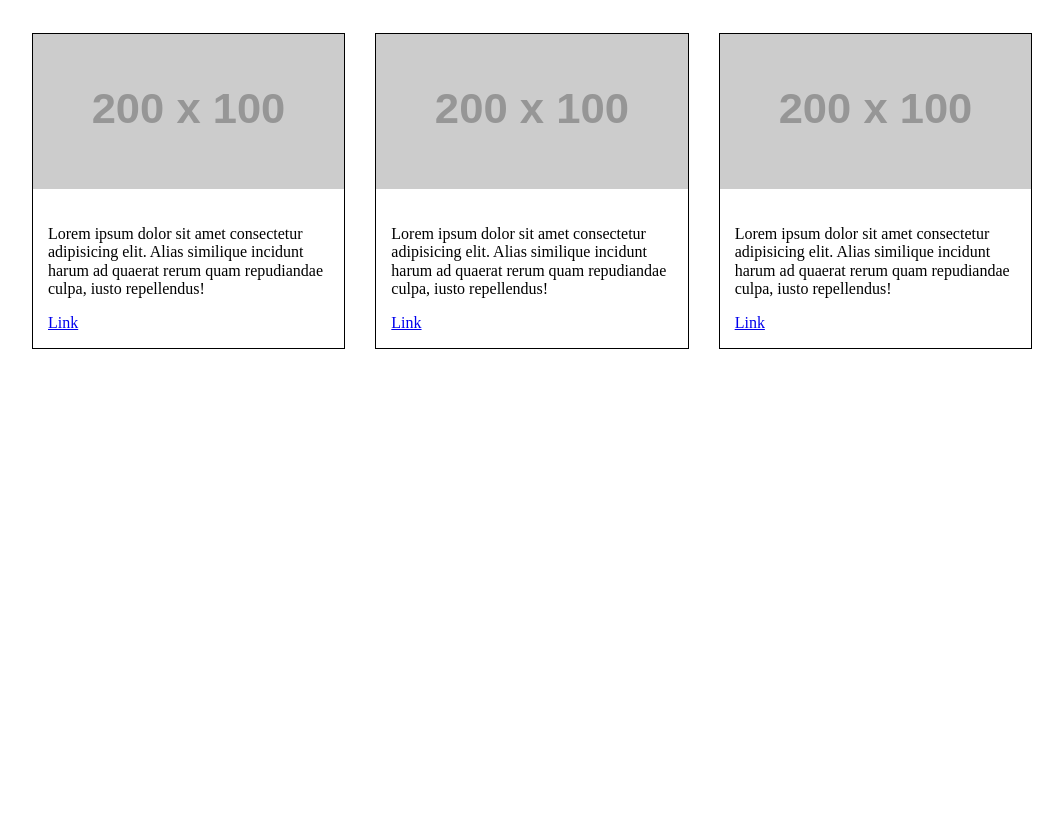
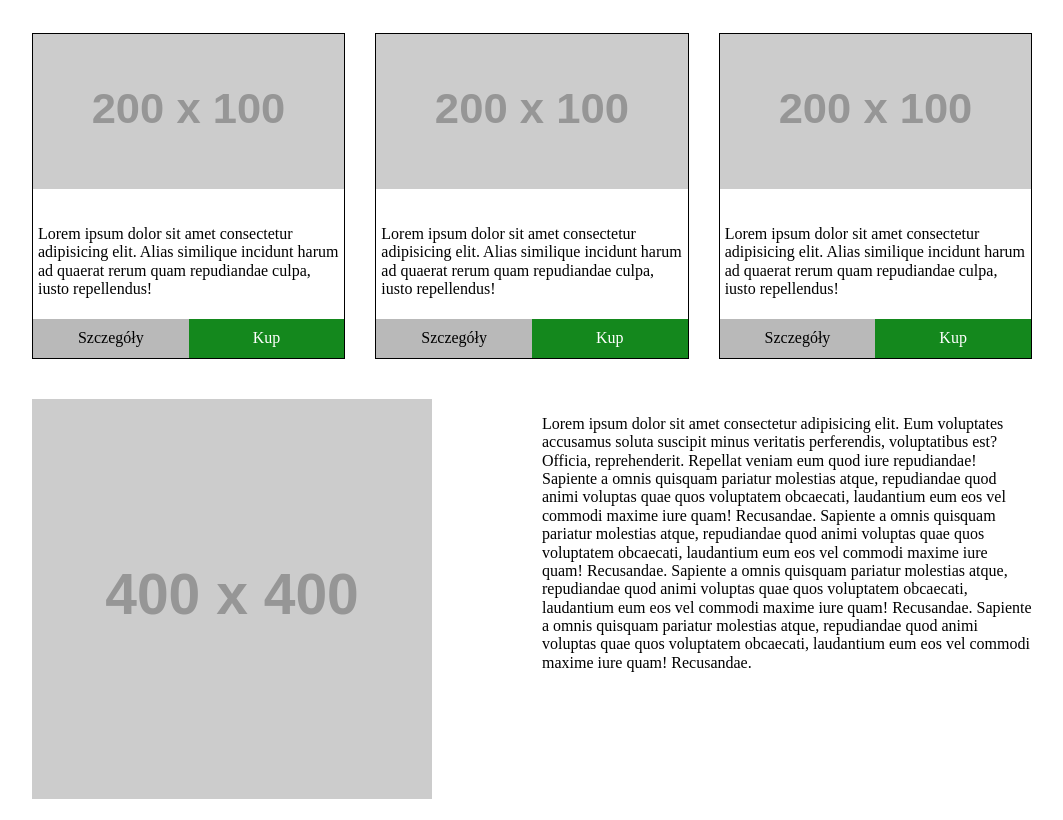
Before and after one commit to amamajcher/shoper-up, a plain HTML site: page index.html in a window 1280 px wide. Shown: the part 456-1276 px from the top of the page, without its empty margins (108-1171 px from the left). Before the commit the page ends 825 px from the top, so only its background shows below. Drawn offline with Linux system fonts and the light colour scheme; placeholder pictures from the web are drawn by us.

Commit message:
new features

```diff
--- a/index.html
+++ b/index.html
@@ -19,6 +19,7 @@
                     <a href="#">Strona główna</a>
                     <a href="#">Oferta</a>
                     <a href="#">Cennik</a>
+                    <a href="#">O nas</a>
                     <a href="#">Kontakt</a>
                 </nav>
             </div>
@@ -36,7 +37,14 @@
                             <img src="https://via.placeholder.com/200x100" alt="test">
                             <div class="box__content">
                                 <p>Lorem ipsum dolor sit amet consectetur adipisicing elit. Alias similique incidunt harum ad quaerat rerum quam repudiandae culpa, iusto repellendus!</p>
-                                <a href="#">Link</a>
+                                    <div class="box-buttons">
+                                        <div class="button-desc">
+                                            <a href="#">Szczegóły</a>
+                                        </div>
+                                        <div class="button-buy">
+                                            <a href="#">Kup</a>
+                                        </div>
+                                    </div>
                             </div>
                         </div>
                     </div>
@@ -45,7 +53,14 @@
                             <img src="https://via.placeholder.com/200x100" alt="test">
                             <div class="box__content">
                                 <p>Lorem ipsum dolor sit amet consectetur adipisicing elit. Alias similique incidunt harum ad quaerat rerum quam repudiandae culpa, iusto repellendus!</p>
-                                <a href="#">Link</a>
+                                <div class="box-buttons">
+                                    <div class="button-desc">
+                                        <a href="#">Szczegóły</a>
+                                    </div>
+                                    <div class="button-buy">
+                                        <a href="#">Kup</a>
+                                    </div>
+                                </div>
                             </div>
                         </div>
                     </div>
@@ -54,9 +69,45 @@
                             <img src="https://via.placeholder.com/200x100" alt="test">
                             <div class="box__content">
                                 <p>Lorem ipsum dolor sit amet consectetur adipisicing elit. Alias similique incidunt harum ad quaerat rerum quam repudiandae culpa, iusto repellendus!</p>
-                                <a href="#">Link</a>
+                                <div class="box-buttons">
+                                    <div class="button-desc">
+                                        <a href="#">Szczegóły</a>
+                                    </div>
+                                    <div class="button-buy">
+                                        <a href="#">Kup</a>
+                                    </div>
+                                </div>
                             </div>
                         </div>
+                    </div>
+                </div>
+            </div>
+        </section>
+        <section>
+            <div class="container">
+                <!--Moduł WTF-->
+            </div>
+        </section>
+        <section>
+            <div class="container">
+                <div class="two-columns-grid">
+                    <div class="two-columns-grid-item">
+                        <img src="https://via.placeholder.com/400x400" alt="test">
+                    </div>
+                    <div class="two-columns-grid-item">
+                        <p>Lorem ipsum dolor sit amet consectetur adipisicing elit. Eum voluptates accusamus soluta suscipit minus veritatis perferendis, voluptatibus est? Officia, reprehenderit. Repellat veniam eum quod iure repudiandae! Sapiente a omnis quisquam pariatur molestias atque, repudiandae quod animi voluptas quae quos voluptatem obcaecati, laudantium eum eos vel commodi maxime iure quam! Recusandae. Sapiente a omnis quisquam pariatur molestias atque, repudiandae quod animi voluptas quae quos voluptatem obcaecati, laudantium eum eos vel commodi maxime iure quam! Recusandae. Sapiente a omnis quisquam pariatur molestias atque, repudiandae quod animi voluptas quae quos voluptatem obcaecati, laudantium eum eos vel commodi maxime iure quam! Recusandae. Sapiente a omnis quisquam pariatur molestias atque, repudiandae quod animi voluptas quae quos voluptatem obcaecati, laudantium eum eos vel commodi maxime iure quam! Recusandae.</p>
+                    </div>
+                </div>
+            </div>
+        </section>
+        <section>
+            <div class="container">
+                <div class="two-columns-grid">
+                    <div class="two-columns-grid-item">
+                        <p>Lorem ipsum dolor sit amet consectetur adipisicing elit. Eum voluptates accusamus soluta suscipit minus veritatis perferendis, voluptatibus est? Officia, reprehenderit. Repellat veniam eum quod iure repudiandae! Sapiente a omnis quisquam pariatur molestias atque, repudiandae quod animi voluptas quae quos voluptatem obcaecati, laudantium eum eos vel commodi maxime iure quam! Recusandae. Sapiente a omnis quisquam pariatur molestias atque, repudiandae quod animi voluptas quae quos voluptatem obcaecati, laudantium eum eos vel commodi maxime iure quam! Recusandae. Sapiente a omnis quisquam pariatur molestias atque, repudiandae quod animi voluptas quae quos voluptatem obcaecati, laudantium eum eos vel commodi maxime iure quam! Recusandae. Sapiente a omnis quisquam pariatur molestias atque, repudiandae quod animi voluptas quae quos voluptatem obcaecati, laudantium eum eos vel commodi maxime iure quam! Recusandae.</p>
+                    </div>
+                    <div class="two-columns-grid-item">
+                        <img src="https://via.placeholder.com/400x400" alt="test">
                     </div>
                 </div>
             </div>
--- a/style/style.css
+++ b/style/style.css
@@ -35,10 +35,37 @@
     width: 100%;
 }
 .box__content{
-    padding: 15px;
+    padding: 10px 0 0 0;
+}
+.box__content > p{
+    padding: 5px;
 }
 .grid-columns-item{
     margin: 30px 0;
+}
+.box-buttons{
+    display: flex;
+    align-items: center;
+}
+.button-desc{
+    background-color: #b9b9b9;
+    flex-basis: 50%;
+    text-align: center;
+    padding: 10px;
+}
+.button-desc > a{
+    text-decoration: none;
+    color: #000;
+}
+.button-buy{
+    background-color: #14881d;
+    flex-basis: 50%;
+    text-align: center;
+    padding: 10px;
+}
+.button-buy > a{
+    text-decoration: none;
+    color: #fff;
 }
 @media screen and (min-width: 768px){
     .grid-columns{
@@ -56,3 +83,16 @@
         flex: 1;
     }
 }
+@media screen and (min-width: 1200px){
+    .two-columns-grid{
+        display: flex;
+        margin: 20px 0;
+    }
+    .two-columns-grid-item{
+        flex: 1;
+        margin-right: 20px;
+    }
+    .two-columns-grid-item:last-child{
+        margin-right: 0;
+    }
+}
```
